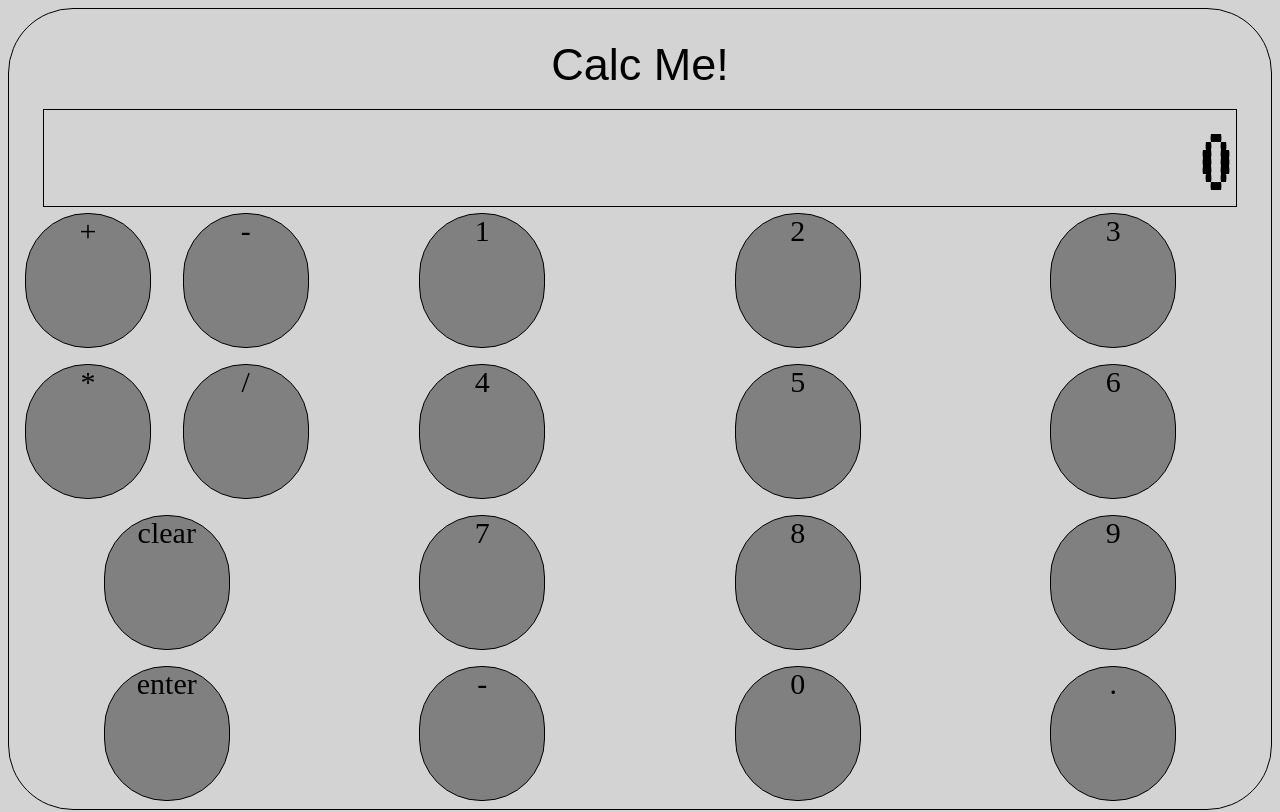
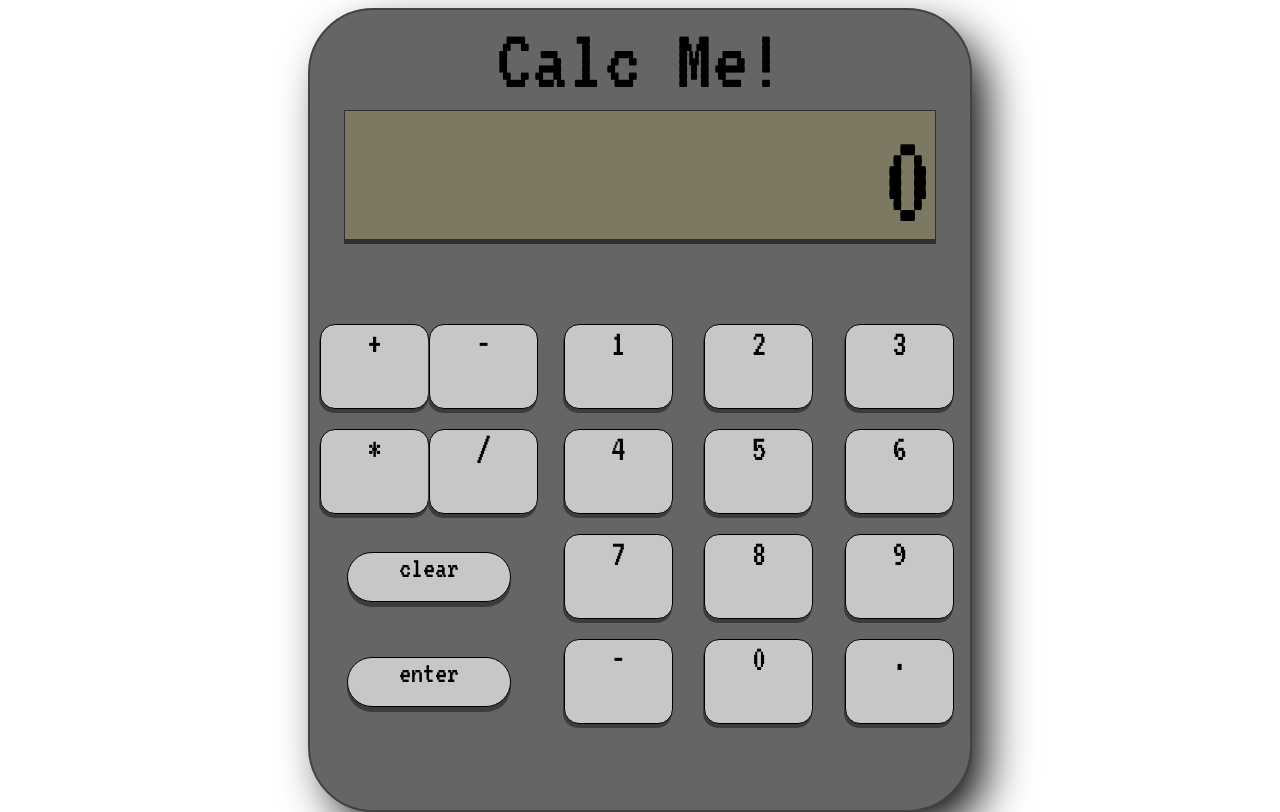
Before and after one commit to cwegscheid08/calculator, a plain HTML site: page index.html in a window 1280 px wide. Drawn offline with Linux system fonts and the light colour scheme.

Commit message:
Design Updated

```diff
--- a/index.html
+++ b/index.html
@@ -7,7 +7,8 @@
     </head>
 
 
-    <body id="container">
+    <body>
+        <div id="container">
             <div id="title">
                 <h1 id="head">Calc Me!</h1>
             </div>
@@ -39,7 +40,7 @@
                 <a id="button" class="num zero" value="0">0</a>
                 <a id="button" class="num decimal" value=".">.</a>
             </div>
-
+        </div>
         <script type="text/javascript" src="script/script.js"></script>
 
     </body>
--- a/script/script.js
+++ b/script/script.js
@@ -57,6 +57,12 @@ function outputVal(val) {
     var string = output.textContent;
     let last = string.charAt(string.length - 1);
     val = val.text;
+
+    var search = [...string];
+
+    const find = search.some(char => (char == ".") ? true : false);
+
+    console.log(find);
 
     if (val !== "enter") {
         if (output.textContent == "0" && val !== "+" && val !== "*" && val !== "/") {
--- a/style/style.css
+++ b/style/style.css
@@ -4,68 +4,82 @@ html {
     margin: 0;
     padding: 0;
     height: 100%;
+    width: 100%;
     display: inline-block;
 }
 
+body {
+    height: 100%;
+    display: flex;
+    justify-content: center;
+}
+
 #container {
-    border: 1px solid black;
+    font-family: 'VT323', monospace;
+    border: 2px solid #424242;
     border-radius: 65px;
-    background-color: lightgray;
+    background-color: #656565;
     height: 100%;
-    width: auto;
+    width: 660px;
     display: grid;
     grid-template-areas:
         "title title"
         "output output"
         "operator num";
     grid-auto-columns: 1fr 3fr;
-    grid-auto-rows: 100px 96px 1fr;
+    grid-auto-rows: 100px 128px 1fr;
+    align-items: center;
+    box-shadow: 17px 20px 48px -5px black;
 }
 
 
 /* OBJECT SETUP */
 #button {
-    width: 124px;
-    height: 133px;
+    width: 107px;
+    height: 83px;
+    font-size: 38px;
+    border: 1px solid black;
+    background-color: #c7c7c7;
+    display: inline-block;
+    justify-self: center;
+    text-align: center;
+    border-radius: 15px;
+    margin: 10px 0px;
+    box-shadow: -1px 4px 0px 0px #3c3c3c;
+}
+
+.button {
+    width: 162px;
+    height: 48px;
     font-size: 30px;
     border: 1px solid black;
-    background-color: grey;
+    background-color: #c7c7c7;
     display: inline-block;
     justify-self: center;
     align-self: center;
     text-align: center;
     border-radius: 62px;
-}
-
-.button {
-    width: 124px;
-    height: 133px;
-    font-size: 30px;
-    border: 1px solid black;
-    background-color: grey;
-    display: inline-block;
-    justify-self: center;
-    align-self: center;
-    text-align: center;
-    border-radius: 62px;
+    box-shadow: 0px 5px 0px 0px #3c3c3c;
 }
 
 #head {
     text-align: center;
     font-weight: 100;
-    font-family: sans-serif;
-    font-size: 45px;
+    font-family: 'VT323', monospace;
+    font-size: 90px;
 }
 
 #output {
     font-family: 'VT323', monospace;
-    border: 1px solid black;
+    border: 1px solid #2f2f2f;
     height: 100%;
     width: auto;
     padding: 0;
     margin: 0px 34px;
-    font-size: 100px;
+    font-size: 137px;
     text-align: right;
+    background-color: #7d7862;
+    box-shadow: 0px 4px 0px 0px #2f2f2f;
 }
 
 
@@ -81,9 +95,11 @@ div#function {
         "add subtract"
         "multiply divide"
         "clear clear"
-        "enter enter" ;
+        "enter enter";
     grid-auto-columns: 1fr 1fr;
     grid-auto-rows: 1fr 1fr 1fr;
+    align-self: center;
+    margin: 10px;
 }
 
 div#number-selection {
@@ -92,7 +108,8 @@ div#number-selection {
         "one two three"
         "four five six"
         "seven eight nine"
-        "negative zero decimal" ;
+        "negative zero decimal";
+    align-content: center;
 }
 
 /* TITLE */
@@ -105,7 +122,6 @@ div#title {
 /* OUTPUT */
 #display {
     grid-area: output;
-    text-align: center;
     width: auto;
     height: 100%;
 }
@@ -113,7 +129,6 @@ div#title {
 
 /* FUNCTION SELECTION */
 .function {
-     grid-area: operator;
  }
 
 .add {
@@ -143,7 +158,6 @@ div#title {
 
 /* NUMBER SELECTION */
 .num {
-    grid-area: num;
 }
 
 .one {
```
Lines whose indentation alone changed are shown as unchanged.
